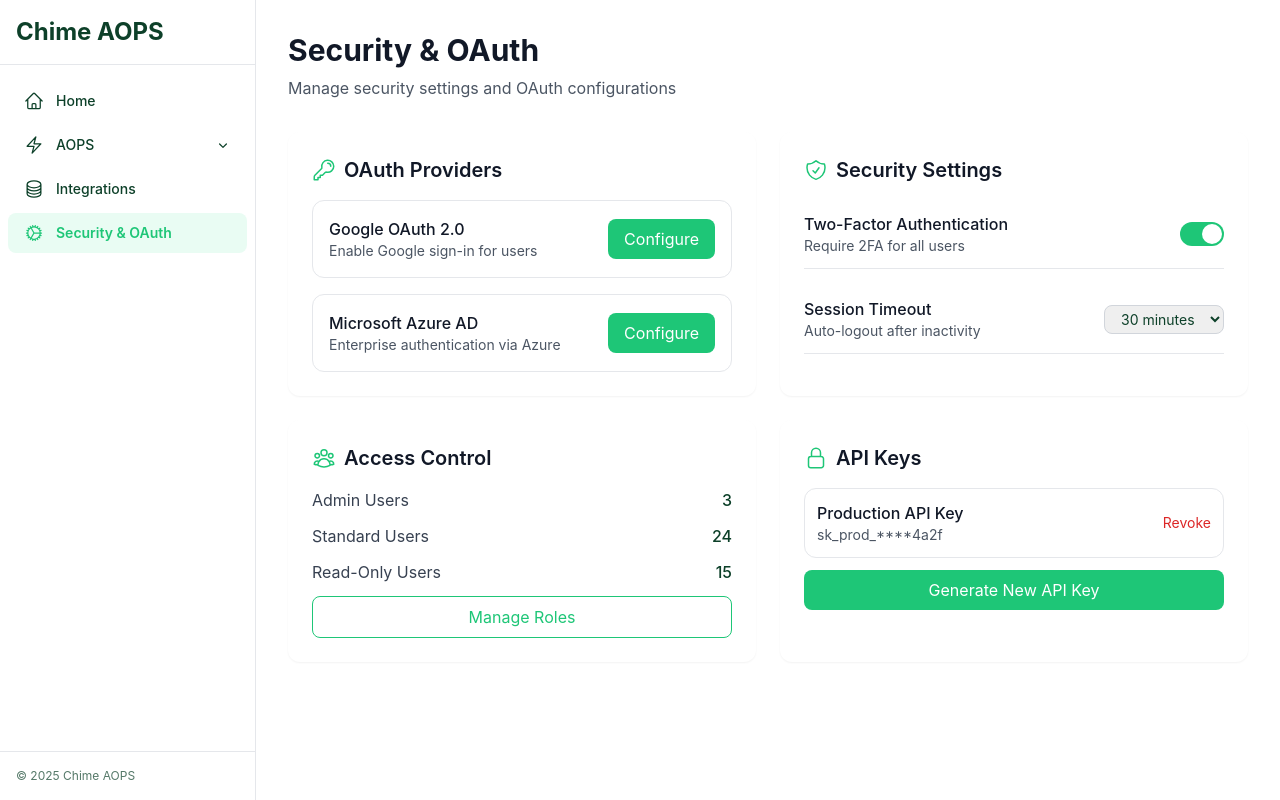
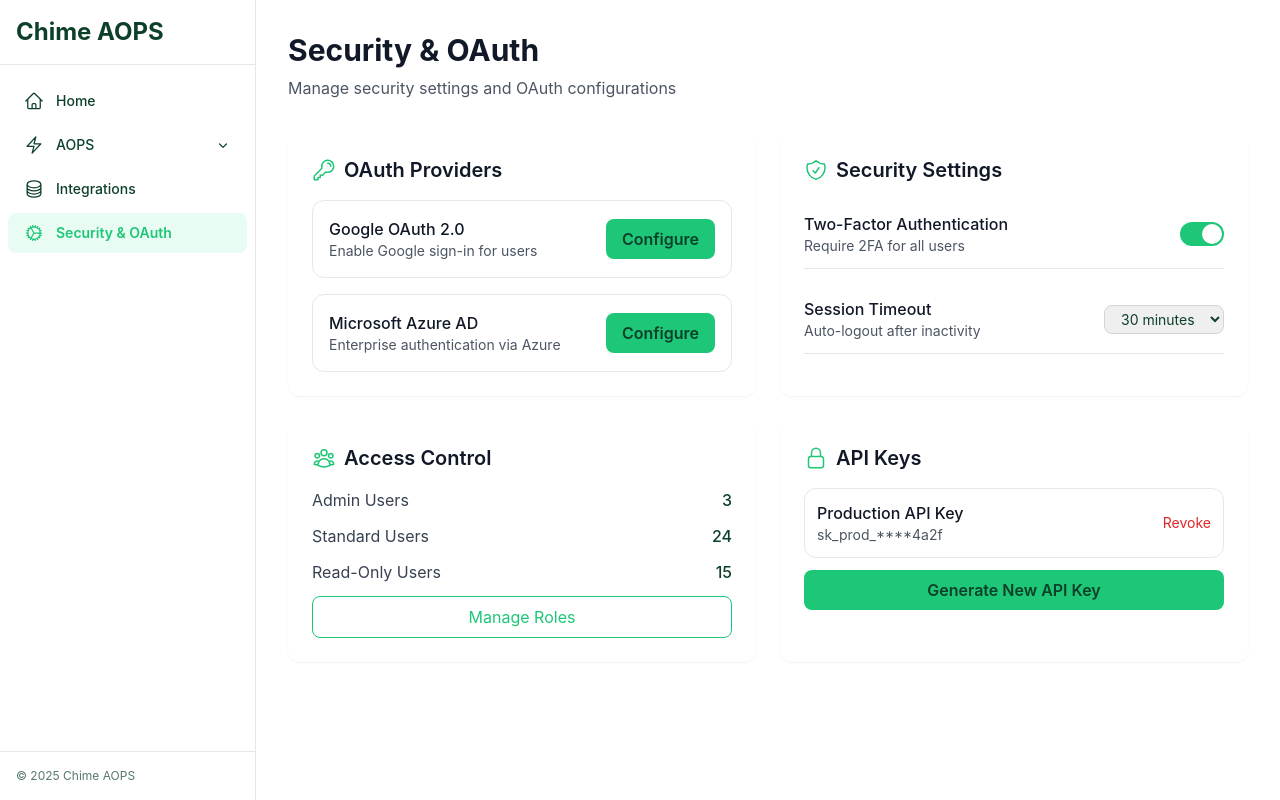
Before and after one commit to Verita-Artificial-Intelligence/Chime_AOP_Demo, a React (Vite) app in the folder frontend/: page /security in a window 1280 px wide. Built offline with nearby package versions, Linux system fonts and the light colour scheme.

Commit message:
button color changes

```diff
--- a/frontend/src/pages/AOPTemplatesPage.tsx
+++ b/frontend/src/pages/AOPTemplatesPage.tsx
@@ -95,7 +95,7 @@ export const AOPTemplatesPage: React.FC = () => {
           >
             {index === 0 && (
               <div className="mb-3">
-                <span className="px-3 py-1 bg-brand-primary text-white text-xs font-medium rounded-full">
+                <span className="px-3 py-1 bg-brand-primary text-brand-dark text-xs font-medium rounded-full">
                   Recommended
                 </span>
               </div>
@@ -140,7 +140,7 @@ export const AOPTemplatesPage: React.FC = () => {
         </p>
         <button
           onClick={() => navigate('/aop/builder')}
-          className="px-4 py-2 bg-brand-primary text-white rounded-md hover:bg-brand-dark transition-colors"
+          className="px-4 py-2 bg-brand-primary text-brand-dark rounded-md hover:bg-brand-dark transition-colors font-semibold"
         >
           Create Custom AOP
         </button>
--- a/frontend/src/pages/ActiveRunsPage.tsx
+++ b/frontend/src/pages/ActiveRunsPage.tsx
@@ -104,7 +104,7 @@ export const ActiveRunsPage: React.FC = () => {
           <div className="flex gap-4 justify-center">
             <button
               onClick={() => navigate("/aop/templates")}
-              className="px-4 py-2 bg-brand-primary text-white rounded-md hover:bg-brand-dark transition-colors"
+              className="px-4 py-2 bg-brand-primary text-brand-dark rounded-md hover:bg-brand-dark transition-colors font-semibold"
             >
               Browse Templates
             </button>
--- a/frontend/src/pages/IntegrationsPage.tsx
+++ b/frontend/src/pages/IntegrationsPage.tsx
@@ -110,9 +110,9 @@ export const IntegrationsPage: React.FC = () => {
             <button
               key={category}
               onClick={() => setSelectedCategory(category)}
-              className={`px-4 py-2 rounded-full text-sm font-medium transition-colors ${
+              className={`px-4 py-2 rounded-full text-sm font-medium transition-colors font-semibold ${
                 selectedCategory === category
-                  ? 'bg-brand-primary text-white'
+                  ? 'bg-brand-primary text-brand-dark'
                   : 'bg-gray-100 text-gray-700 hover:bg-gray-200'
               }`}
             >
--- a/frontend/src/pages/SecurityPage.tsx
+++ b/frontend/src/pages/SecurityPage.tsx
@@ -23,7 +23,7 @@ export const SecurityPage: React.FC = () => {
                   <h3 className="font-medium text-gray-900">Google OAuth 2.0</h3>
                   <p className="text-sm text-gray-600">Enable Google sign-in for users</p>
                 </div>
-                <button className="px-4 py-2 bg-brand-primary text-white rounded-md hover:bg-brand-dark">
+                <button className="px-4 py-2 bg-brand-primary text-brand-dark rounded-md hover:bg-brand-dark font-semibold">
                   Configure
                 </button>
               </div>
@@ -34,7 +34,7 @@ export const SecurityPage: React.FC = () => {
                   <h3 className="font-medium text-gray-900">Microsoft Azure AD</h3>
                   <p className="text-sm text-gray-600">Enterprise authentication via Azure</p>
                 </div>
-                <button className="px-4 py-2 bg-brand-primary text-white rounded-md hover:bg-brand-dark">
+                <button className="px-4 py-2 bg-brand-primary text-brand-dark rounded-md hover:bg-brand-dark font-semibold">
                   Configure
                 </button>
               </div>
@@ -115,7 +115,7 @@ export const SecurityPage: React.FC = () => {
                 <button className="text-sm text-red-600 hover:text-red-700">Revoke</button>
               </div>
             </div>
-            <button className="w-full px-4 py-2 bg-brand-primary text-white rounded-md hover:bg-brand-dark">
+            <button className="w-full px-4 py-2 bg-brand-primary text-brand-dark rounded-md hover:bg-brand-dark font-semibold">
               Generate New API Key
             </button>
           </div>
```
